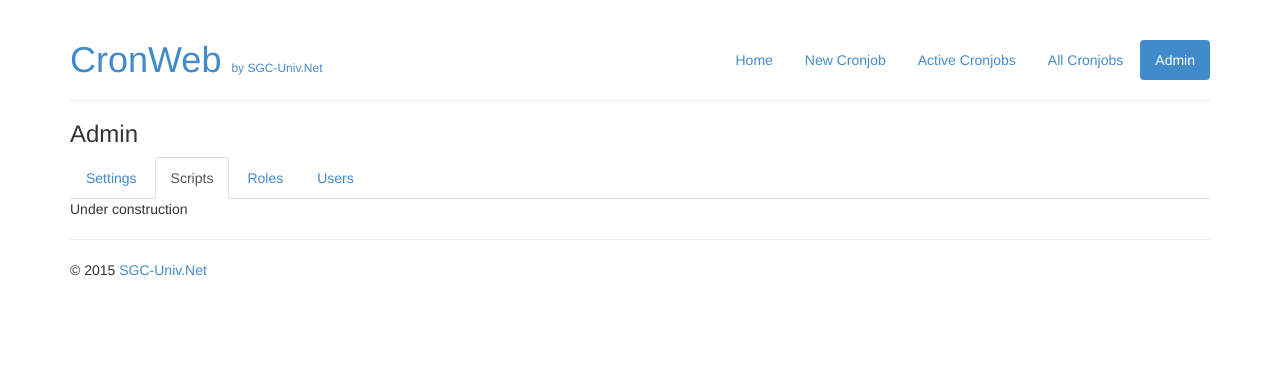
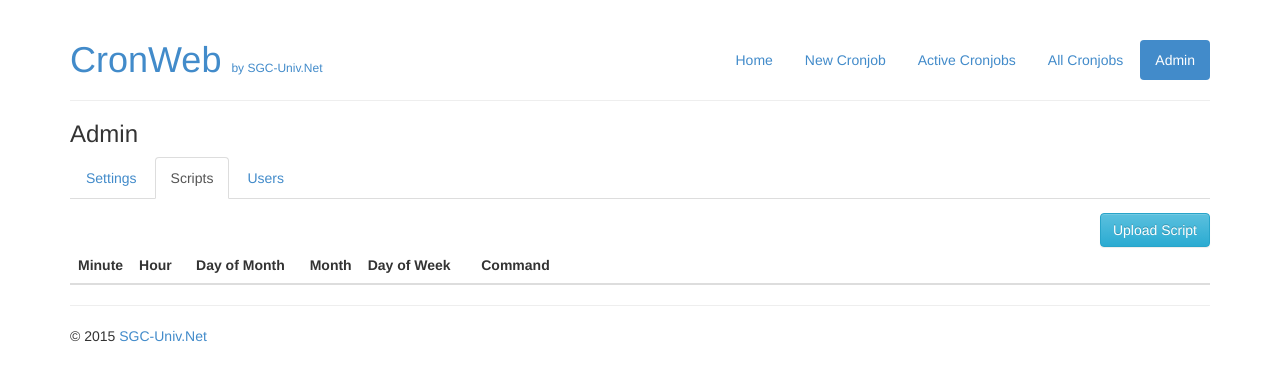
Before and after one commit to gitter-badger/CronWeb, a PHP site: page /cronweb/admin.php in a window 1280 px wide, after a click on "Scripts". Shown: the top 381 px of the page. Run offline with PHP 8.4, Linux system fonts and the light colour scheme; data comes from the database, SQL or seed files in the repository; lists and menus that the app fills with data are empty; some libraries are stand-ins or nearby versions.

Commit message:
Minor bug fixes

```diff
--- a/includes/system_settings.xml
+++ b/includes/system_settings.xml
@@ -2,7 +2,7 @@
 <SystemSettings>
 	<!-- This is the result of the which command ($ which crontab) -->
 	<CrontabBinary><![CDATA[/usr/bin/crontab]]></CrontabBinary>
-	<!-- The local user who performs system commands -->
+	<!-- The local user who executes scripts -->
 	<CrontabUser><![CDATA[scheduler]]></CrontabUser>
 	<!-- This is needed to build the user crontab file -->
 	<TmpCrontabFile><![CDATA[/tmp/CronManager]]></TmpCrontabFile>
--- a/pages/admin.php
+++ b/pages/admin.php
@@ -4,7 +4,7 @@
 		<ul class="nav nav-tabs" role="tablist">
 				<li role="presentation" class="active"><a href="#settings" aria-controls="settings" role="tab" data-toggle="tab">Settings</a></li>
 				<li role="presentation"><a href="#scripts" aria-controls="scripts" role="tab" data-toggle="tab">Scripts</a></li>
-				<li role="presentation"><a href="#users" aria-controls="roles" role="tab" data-toggle="tab">Roles</a></li>
+				<!-- li role="presentation"><a href="#roles" aria-controls="roles" role="tab" data-toggle="tab">Roles</a></li -->
 				<li role="presentation"><a href="#users" aria-controls="users" role="tab" data-toggle="tab">Users</a></li>
 		</ul>
 		<div class="tab-content">
@@ -34,11 +34,31 @@
 				</div>
 			</div>
 			<div role="tabpanel" class="tab-pane" id="scripts">
+				<div class="row">
+					<div class="pull-right">
+						<div class="col-md-6" style="padding-top:1em;padding-left:0;">
+							<a id="upl-btn-top" class="btn btn-large btn-info">Upload Script</a>
+						</div>
+					</div>
+				</div>
+				<table class="table table-striped">
+			        <thead>
+			            <tr>
+			                <th width="5%">Minute</th>
+			                <th width="5%">Hour</th>
+			                <th width="10%">Day of Month</th>
+			                <th width="5%">Month</th>
+			                <th width="10%">Day of Week</th>
+			                <th width="40%">Command</th>
+			                <th width="25%"></th>
+			            </tr>
+			        </thead>
+			        <tbody class="scripts-list"></tbody>
+			    </table>
+			</div>
+			<!-- div role="tabpanel" class="tab-pane" id="roles">
 				<p>Under construction</p>
-			</div>
-			<div role="tabpanel" class="tab-pane" id="roles">
-				<p>Under construction</p>
-			</div>
+			</div -->
 			<div role="tabpanel" class="tab-pane" id="users">
 				<p>Under construction</p>
 			</div>
--- a/pages/edit-cronjob.php
+++ b/pages/edit-cronjob.php
@@ -28,7 +28,7 @@
                         <input class="form-control edit-name" id="edit-name" type="text" placeholder="My new cronjob">
                         <label for="edit-command">
                                 <h4>Command to Execute (*)</h4>
-                                <p>Enter either a valid CLI command to run on the system with the current users permissions, or reference a external script for execution.</p>
+                                <p>Enter either a valid CLI command to run on the system with the current users permissions, or reference an external script for execution.</p>
                         </label>
                         <textarea class="form-control edit-command" id="edit-command" style="width:100%;" rows="5" placeholder="/path/to/my/script.py"></textarea>
                         <div class="row" style="padding-top:1em;">
--- a/pages/new-cronjob.php
+++ b/pages/new-cronjob.php
@@ -33,7 +33,7 @@
                         </div>
                         <label for="add-command" style="padding-top:.5em;">
                                 <h4>Command to Execute (*)</h4>
-                                <p>Enter either a valid CLI command to run on the system with the current users permissions, or reference a external script for execution.</p>
+                                <p>Enter either a valid CLI command to run on the system with the current users permissions, or reference an external script for execution.</p>
                         </label>
                         <textarea id="add-command" class="form-control add-command" style="width:100%;" rows="5" placeholder="/path/to/my/script.py"></textarea>
                         <div class="col-md-6" style="padding-top:1em;padding-left:0;">
```
Also changed, not shown: README.md, pages/active-cronjobs.php (indentation only), pages/all-cronjobs.php (indentation only).
